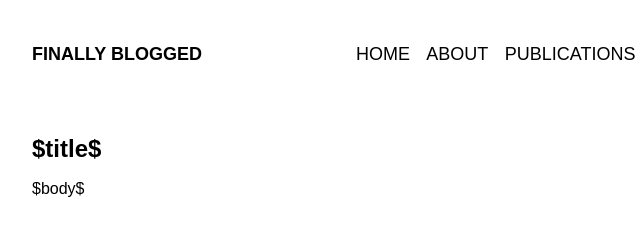
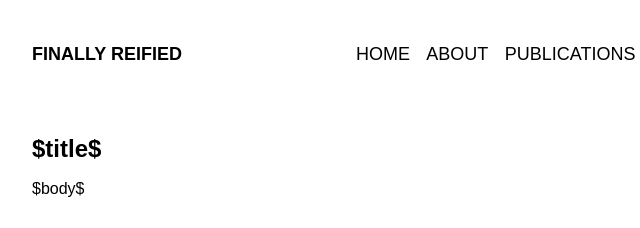
Before and after one commit to adelbertc/adelbertc.github.io, a plain HTML site: page src/templates/default.html in a window 1280 px wide. Shown: the top 228 px of the page, 258-898 px from the left. Drawn offline with Linux system fonts and the light colour scheme.

Commit message:
Change title

```diff
--- a/src/templates/default.html
+++ b/src/templates/default.html
@@ -4,14 +4,14 @@
         <meta charset="utf-8">
         <meta http-equiv="x-ua-compatible" content="ie=edge">
         <meta name="viewport" content="width=device-width, initial-scale=1">
-        <title>Finally Blogged - $title$</title>
+        <title>Finally Reified - $title$</title>
         <link rel="stylesheet" href="/css/default.css" />
         <link rel="stylesheet" href="/css/syntax.css" />
     </head>
     <body>
         <div id="header">
             <div id="logo">
-                <a href="/">Finally Blogged</a>
+                <a href="/">Finally Reified</a>
             </div>
             <div id="navigation">
                 <a href="/">Home</a>
```
